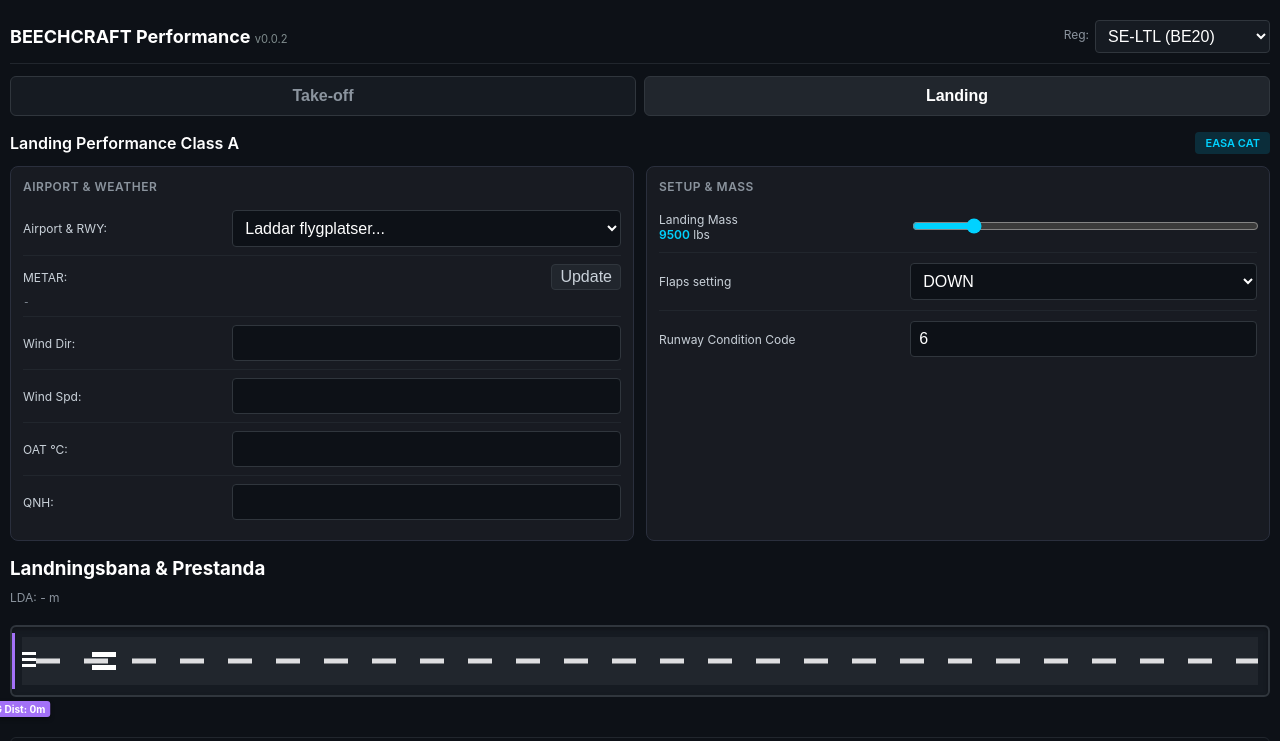
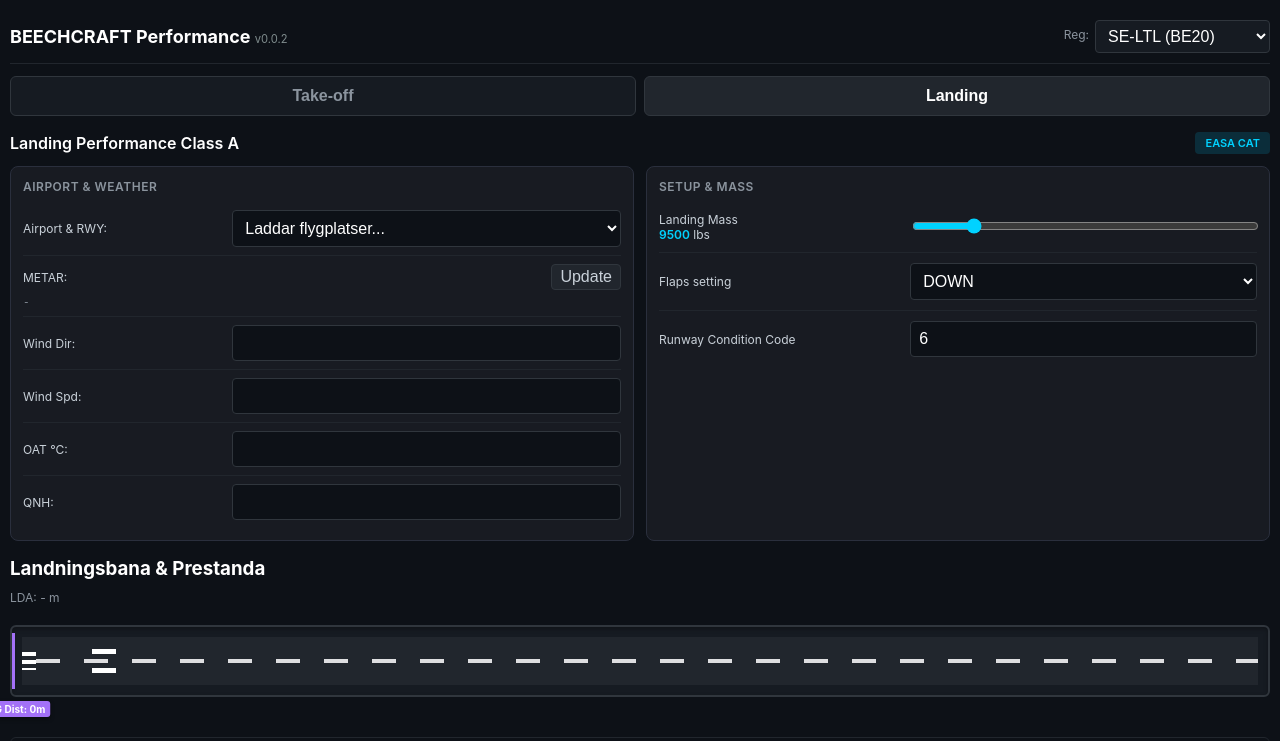
Before and after one commit to uppenberg/Beechcraft-Performance-EFB, a plain HTML site: page index.html in a window 1280 px wide. Both pictures are taken after a click on the button "Landing". Shown: the top 741 px of the page. Drawn offline with Linux system fonts and the light colour scheme; no server answers.

Commit message:
Refine styles in style.css for alignment and proportions
Adjusted gradient and height values for better alignment and proportion.

```diff
--- a/style.css
+++ b/style.css
@@ -135,9 +135,9 @@
   background: repeating-linear-gradient(
     to bottom,
     #ffffff,
-    #ffffff 3px,
-    #21262d 3px,
-    #21262d 6px
+    #ffffff 4px,  /* Ändrat från 3px till 4px (matchar mittlinjens höjd) */
+    #21262d 4px,  /* Ändrat från 3px till 4px */
+    #21262d 8px   /* Ändrat från 6px till 8px (behåller mellanrummet proportionerligt) */
   );
   z-index: 2;
 }
@@ -148,9 +148,9 @@
   top: 50%;
   left: 24px;
   right: 10px;
-  height: 5px;
+  height: 4px;
   background: linear-gradient(to right, #ffffff 24px, transparent 24px);
-  background-size: 48px 5px;
+  background-size: 48px 4px;
   background-repeat: repeat-x;
   transform: translateY(-50%);
   z-index: 1;
@@ -168,11 +168,11 @@
 }
 
 .runway-tdz-1 {
-  top: calc(50% - 9px);
+  top: calc(50% - 12px);
 }
 
 .runway-tdz-2 {
-  top: calc(50% + 4px);
+  top: calc(50% + 7px);
 }
 
 /* Markörer och färgmatchade etikett-rutor */
```
